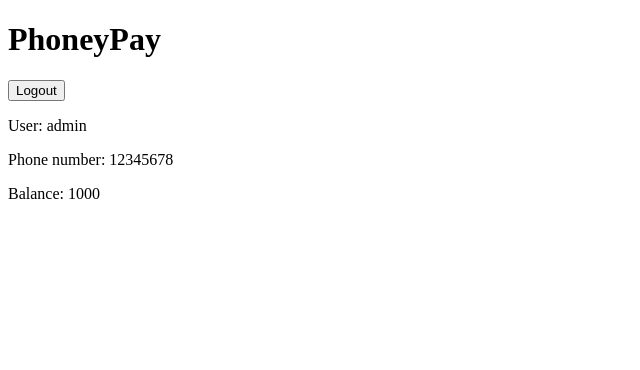
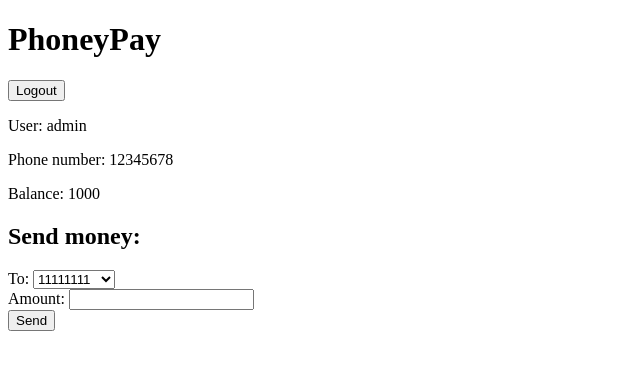
Before and after one commit to fialco/csb-project-1, a Django app: page / in a window 1280 px wide. Shown: the top 370 px of the page, without its empty margins (0-640 px from the left). Run offline with Django 5.2, Linux system fonts and the light colour scheme; a user stored in the database is signed in; data comes from the database, SQL or seed files in the repository.

Commit message:
Add send money form

```diff
--- a/phoneypay/templates/pages/index.html
+++ b/phoneypay/templates/pages/index.html
@@ -15,5 +15,22 @@
     <p>User: {{user.username}}</p>
     <p>Phone number: {{account.phone}}</p>
     <p>Balance: {{account.balance}}</p>
+
+    <h2>Send money:</h2>
+    <form method="post">
+      {% csrf_token %} To:
+      <select name="receiver">
+        {% for number in numbers %}
+        <option value="{{ number.id }}">{{ number.phone }}</option>
+        {% endfor %}
+      </select>
+      <br />
+
+      Amount:
+      <input type="number" name="amount" />
+      <br />
+
+      <button type="submit">Send</button>
+    </form>
   </body>
 </html>
--- a/phoneypay/views.py
+++ b/phoneypay/views.py
@@ -1,9 +1,11 @@
 from django.shortcuts import render
 from django.contrib.auth.decorators import login_required
+from django.db.models import Q
 from .models import Account
 
 
 @login_required
 def index(request):
     account = Account.objects.get(owner__username=request.user)
-    return render(request, "pages/index.html", {"account": account})
+    numbers = Account.objects.filter(~Q(phone=account.phone))
+    return render(request, "pages/index.html", {"account": account, "numbers": numbers})
```
